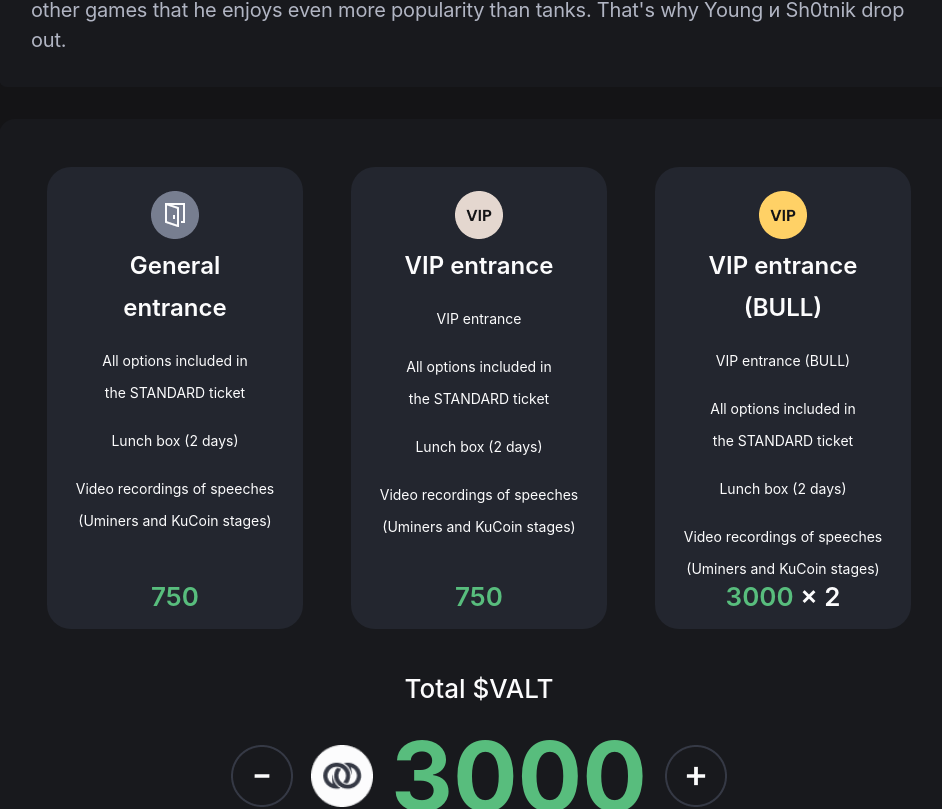
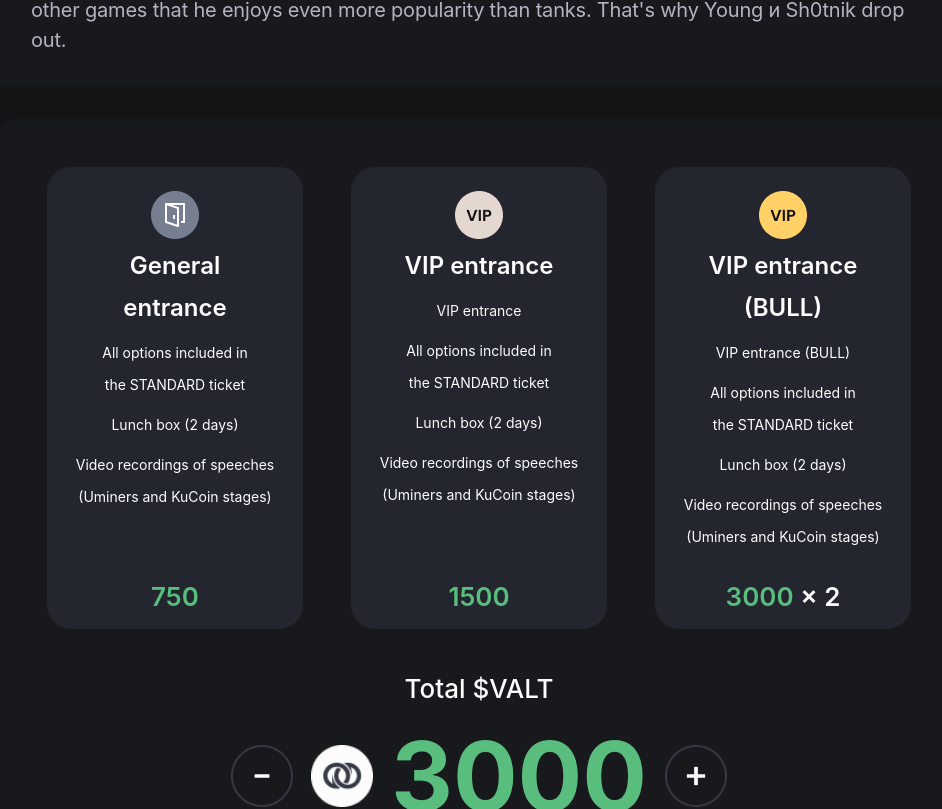
Before and after one commit to frostida04/VALT-FE, a React (Create React App) app: page /detail in a window 1280 px wide. Shown: the part 587-1396 px from the top of the page, without its empty margins (161-1103 px from the left). Built offline with nearby package versions, Linux system fonts and the light colour scheme.

Commit message:
third fixed

```diff
--- a/src/Elements/MainCpn.tsx
+++ b/src/Elements/MainCpn.tsx
@@ -24,12 +24,12 @@
                         <p className="text-[24px] leading-[30px] font-semibold text-whiteTextColor">General</p>
                         <p className="text-[24px] leading-[30px] font-semibold text-whiteTextColor">entrance</p>
 
-                        <p className="text-[14px] leading-[20px] font-normal text-whiteTextColor mt-4">All options included in</p>
+                        <p className="text-[14px] leading-[20px] font-normal text-whiteTextColor pt-2">All options included in</p>
                         <p className="text-[14px] leading-[20px] font-normal text-whiteTextColor">the STANDARD ticket</p>
 
-                        <p className="text-[14px] leading-[20px] font-normal text-whiteTextColor mt-4">Lunch box (2 days)</p>
+                        <p className="text-[14px] leading-[20px] font-normal text-whiteTextColor pt-2">Lunch box (2 days)</p>
 
-                        <p className="text-[14px] leading-[20px] font-normal text-whiteTextColor mt-4">Video recordings of speeches</p>
+                        <p className="text-[14px] leading-[20px] font-normal text-whiteTextColor pt-2">Video recordings of speeches</p>
                         <p className="text-[14px] leading-[20px] font-normal text-whiteTextColor">(Uminers and KuCoin stages)</p>
                         <div className="absolute bottom-[20px] text-[26px] leading-[24px] font-semibold text-greenColor">750</div>
                     </button>
@@ -38,16 +38,16 @@
                     hover:bg-[#252b3b] active:bg-[#232e3b] focus:outline-none focus:ring focus:ring-greenColor" onClick={handleClick}>
                         <img src="/assets/img/vip_icon.png" className="w-[48px] h-[48px]"></img>
                         <p className="text-[24px] leading-[30px] font-semibold text-whiteTextColor">VIP entrance</p>
-                        <p className="text-[14px] leading-[20px] font-normal text-whiteTextColor mt-4">VIP entrance</p>
+                        <p className="text-[14px] leading-[20px] font-normal text-whiteTextColor pt-2">VIP entrance</p>
 
-                        <p className="text-[14px] leading-[20px] font-normal text-whiteTextColor mt-4">All options included in</p>
+                        <p className="text-[14px] leading-[20px] font-normal text-whiteTextColor pt-2">All options included in</p>
                         <p className="text-[14px] leading-[20px] font-normal text-whiteTextColor">the STANDARD ticket</p>
 
-                        <p className="text-[14px] leading-[20px] font-normal text-whiteTextColor mt-4">Lunch box (2 days)</p>
+                        <p className="text-[14px] leading-[20px] font-normal text-whiteTextColor pt-2">Lunch box (2 days)</p>
 
-                        <p className="text-[14px] leading-[20px] font-normal text-whiteTextColor mt-4">Video recordings of speeches</p>
+                        <p className="text-[14px] leading-[20px] font-normal text-whiteTextColor pt-2">Video recordings of speeches</p>
                         <p className="text-[14px] leading-[20px] font-normal text-whiteTextColor">(Uminers and KuCoin stages)</p>
-                        <div className="absolute bottom-[20px] text-[26px] leading-[24px] font-semibold text-greenColor">750</div>
+                        <div className="absolute bottom-[20px] text-[26px] leading-[24px] font-semibold text-greenColor">1500</div>
                     </button>
 
                     <button className="relative w-[256px] sm:w-full gap-3 h-[462px] bg-darkgrayBackgroundColor rounded-3xl flex items-center  flex-col p-6
@@ -55,14 +55,14 @@
                         <img src="/assets/img/vip_icon2.png" className="w-[48px] h-[48px]"></img>
                         <p className="text-[24px] leading-[30px] font-semibold text-whiteTextColor">VIP entrance</p>
                             <p className="text-[24px] leading-[30px] font-semibold text-whiteTextColor">(BULL)</p>
-                            <p className="text-[14px] leading-[20px] font-normal text-whiteTextColor mt-4">VIP entrance (BULL)</p>
+                            <p className="text-[14px] leading-[20px] font-normal text-whiteTextColor pt-2">VIP entrance (BULL)</p>
 
-                        <p className="text-[14px] leading-[20px] font-normal text-whiteTextColor mt-4">All options included in</p>
+                        <p className="text-[14px] leading-[20px] font-normal text-whiteTextColor pt-2">All options included in</p>
                         <p className="text-[14px] leading-[20px] font-normal text-whiteTextColor">the STANDARD ticket</p>
 
-                        <p className="text-[14px] leading-[20px] font-normal text-whiteTextColor mt-4">Lunch box (2 days)</p>
+                        <p className="text-[14px] leading-[20px] font-normal text-whiteTextColor pt-2">Lunch box (2 days)</p>
 
-                        <p className="text-[14px] leading-[20px] font-normal text-whiteTextColor mt-4">Video recordings of speeches</p>
+                        <p className="text-[14px] leading-[20px] font-normal text-whiteTextColor pt-2">Video recordings of speeches</p>
                         <p className="text-[14px] leading-[20px] font-normal text-whiteTextColor">(Uminers and KuCoin stages)</p>
                         <div className="absolute bottom-[20px] text-[26px] leading-[24px] font-semibold text-greenColor">3000
                             <span className="text-whiteTextColor"> × 2</span>
```
